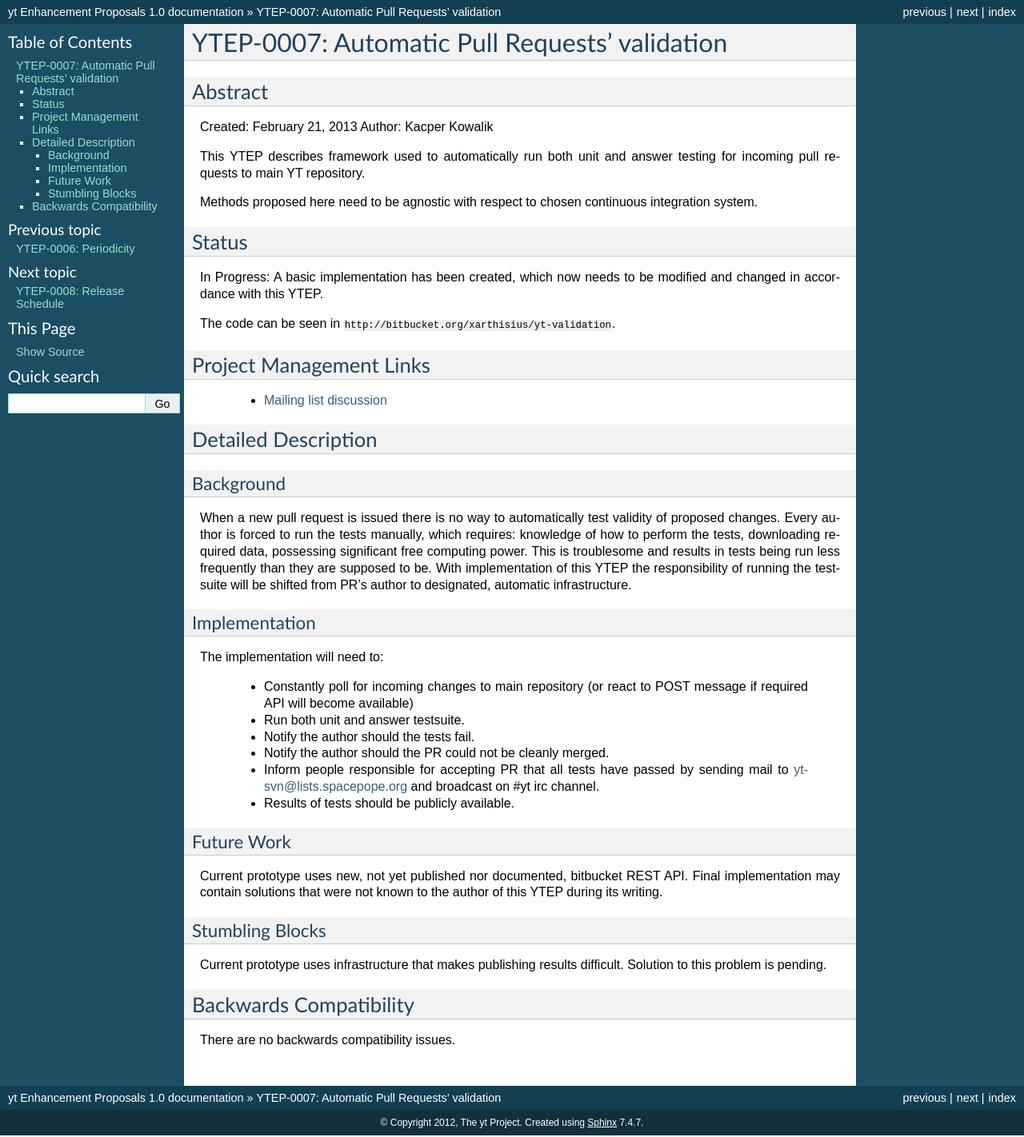
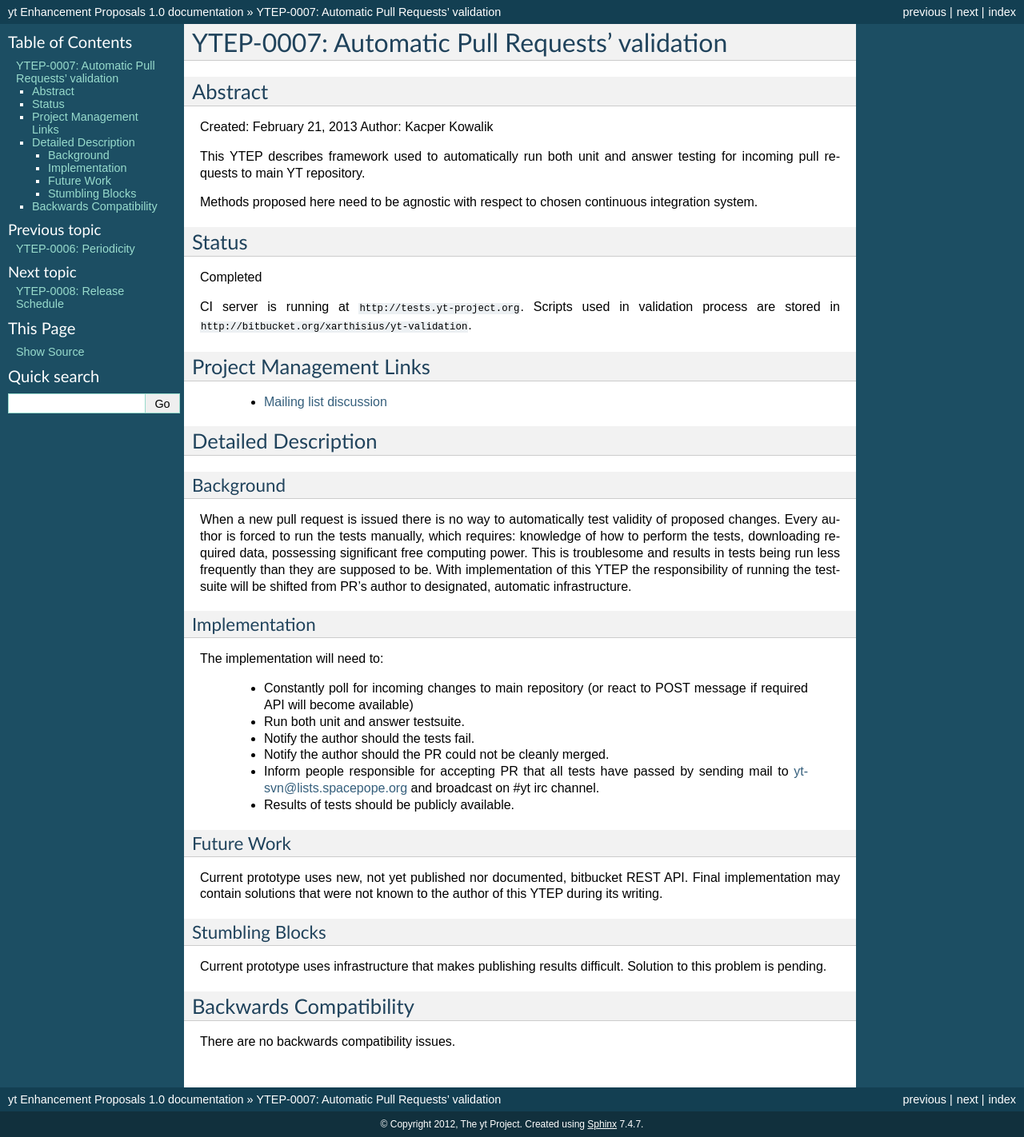
Before and after one commit to yt-project/ytep, a Sphinx documentation site: the page built from source/YTEPs/YTEP-0007.rst, in a window 1280 px wide. Shown: the whole page at 80% size. Built offline with Sphinx 7.4.7, drawn with Linux system fonts in a browser that asks for light colours; formulas are drawn with MathJax 3.

Commit message:
[YTEP-0007] Change status to completed

```diff
--- a/source/YTEPs/YTEP-0007.rst
+++ b/source/YTEPs/YTEP-0007.rst
@@ -16,10 +16,10 @@ integration system.
 Status
 ------
 
-In Progress: A basic implementation has been created, which now needs to be
-modified and changed in accordance with this YTEP.
+Completed
 
-The code can be seen in ``http://bitbucket.org/xarthisius/yt-validation``.
+CI server is running at ``http://tests.yt-project.org``.
+Scripts used in validation process are stored in ``http://bitbucket.org/xarthisius/yt-validation``.
 
 Project Management Links
 ------------------------
```
